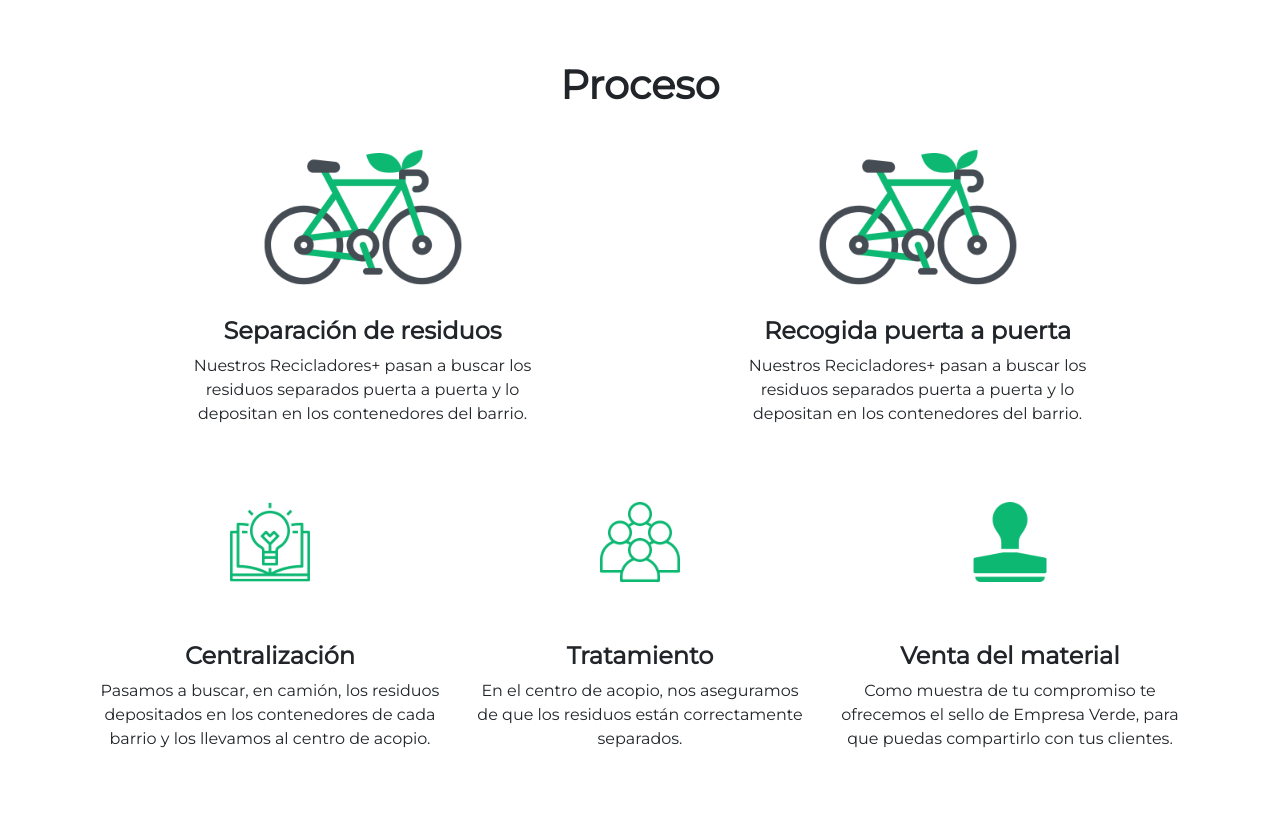
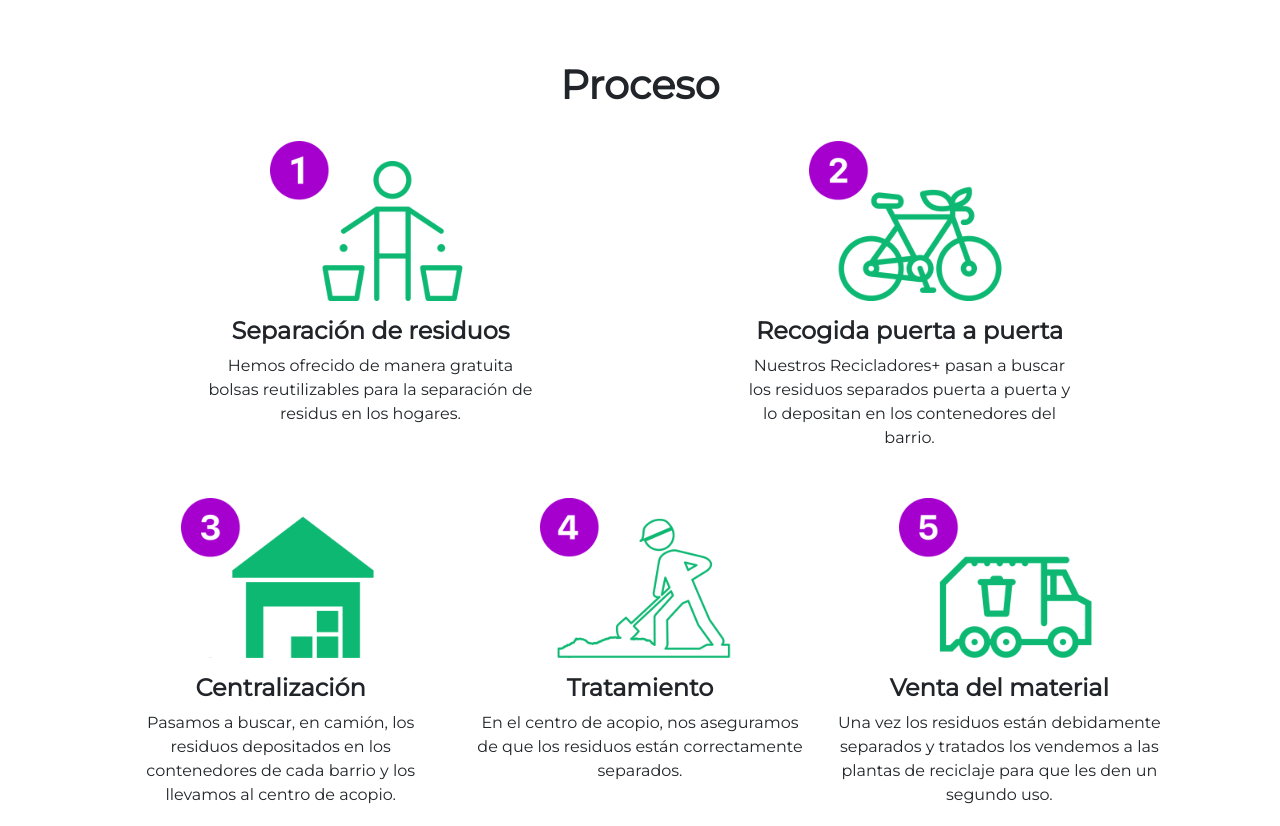
Before and after one commit to reciclaplus/html_website, a plain HTML site: page sabana-yegua.html in a window 1280 px wide. Shown: the part 1473-2299 px from the top of the page. Drawn offline with nearby package versions, Linux system fonts and the light colour scheme.

Commit message:
Added proceso images

```diff
--- a/main.css
+++ b/main.css
@@ -37,7 +37,6 @@ h1, h2, h3, h4, h5, h6 {
 #topbar-home {
   background-color: transparent;
   font-weight: 600;
-  text-align: right;
 }
 
 #topbar-home.not-top-page {
@@ -59,6 +58,11 @@ h1, h2, h3, h4, h5, h6 {
 
 #navbarCollapse .navbar-menu {
   color: #343a40;
+}
+
+#navbarCollapse .nav-link {
+  padding-left: 10px;
+  padding-right: 10px;
 }
 
 .nav-item-highlight {
@@ -170,6 +174,12 @@ h1, h2, h3, h4, h5, h6 {
   max-width: 80%;
 }
 
+#proceso_recogida_municipal img{
+  margin: 1em;
+  display: block;
+  margin-left: auto;
+  margin-right: auto;
+}
 /* RESPONSIVE CSS
 -------------------------------------------------- */
 
--- a/sabana-yegua.html
+++ b/sabana-yegua.html
@@ -80,16 +80,18 @@
 
   <div class="d-md-flex flex-row justify-content-center m-3">
 
-      <div class="col-md-5 overflow-hidden ml-md-3">
-        <img src="fotos/mapa-azua.png" alt="" width="100%">
-      </div>
 
-      <div class="col-md-5 text-center text-black overflow-hidden" style="margin: auto;">
+
+      <div class="col-md-5 text-center text-black overflow-hidden order-md-2" style="margin: auto;">
         <h2>¿Dónde?</h2>
           <p class="lead">Sabana Yegua es un pueblo de 10.000 habitantes a 11 km de Azua, la capital de provincia.
             Desde 2016 recogemos plástico PET para darle un segundo uso. A partir de 2021 también recogemos otros
             tipos de plástico además de vidrio.
           </p>
+      </div>
+
+      <div class="col-md-5 overflow-hidden ml-md-3 order-md-1">
+        <img src="fotos/mapa-azua.png" alt="" width="100%">
       </div>
 
   </div>
@@ -109,27 +111,26 @@
       <img src="fotos/Recogida municipal.png" alt="" width="100%">
     </div>
 
-</div>
+  </div>
 
-  <div class="row row-empresas m-3">
+  <div class="row row-empresas m-3" id="proceso_recogida_municipal">
     <div class="container">
       <h1>Proceso</h1>
       <!-- Three columns of text below the carousel -->
-      <div class="d-md-flex flex-md-equal d-flex-row justify-content-around">
+      <div class="d-md-flex flex-md-equal d-flex-row justify-content-around m-md-3">
 
         <div class="col-md-4">
-          <img src="fotos/ecobike2.png" alt="" loading="lazy">
+          <img src="fotos/recogida_municipal_1.png" alt="" loading="lazy">
 
           <h4>Separación de residuos</h4>
           <p>
-            Nuestros Recicladores+ pasan a buscar los residuos separados puerta a puerta y
-            lo depositan en los contenedores del barrio.
+            Hemos ofrecido de manera gratuita bolsas reutilizables para la separación de residus en los hogares.
           </p>
 
         </div>
 
         <div class="col-md-4">
-          <img src="fotos/ecobike2.png" alt="" loading="lazy">
+          <img src="fotos/recogida_municipal_2.png" alt="" loading="lazy">
 
           <h4>Recogida puerta a puerta</h4>
           <p>
@@ -139,9 +140,9 @@
 
         </div>
       </div>
-      <div class="d-md-flex flex-md-equal d-flex-row justify-content-around">
+      <div class="d-md-flex flex-md-equal d-flex-row justify-content-around m-md-3">
         <div class="col-md-4" >
-          <img src="fotos/2.png"alt="" loading="lazy">
+          <img src="fotos/recogida_municipal_3.png"alt="" loading="lazy">
 
           <h4>Centralización</h4>
           <p>
@@ -152,16 +153,19 @@
 
         <div class="col-md-4">
 
-          <img src="fotos/3.png" alt="" loading="lazy">
+          <img src="fotos/recogida_municipal_4.png" alt="" loading="lazy">
           <h4>Tratamiento</h4>
           <p>En el centro de acopio, nos aseguramos de que los residuos están correctamente separados.</p>
         </div>
         <div class="col-md-4" >
 
-          <img src="fotos/4.png" alt="" loading="lazy">
+          <img src="fotos/recogida_municipal_5.png" alt="" loading="lazy">
 
           <h4>Venta del material</h4>
-          <p>Como muestra de tu compromiso te ofrecemos el sello de Empresa Verde, para que puedas compartirlo con tus clientes.</p>
+          <p>
+            Una vez los residuos están debidamente separados y tratados los vendemos a las plantas de reciclaje para que les
+            den un segundo uso.
+          </p>
         </div>
       </div>
     </div>
```
Also changed, not shown: index.html (+3 -0 lines), fotos/Recogida municipal.png, fotos/recogida_municipal_1.png (added), fotos/recogida_municipal_2.png (added), fotos/recogida_municipal_3.png (added), fotos/recogida_municipal_4.png (added), fotos/recogida_municipal_5.png (added).
